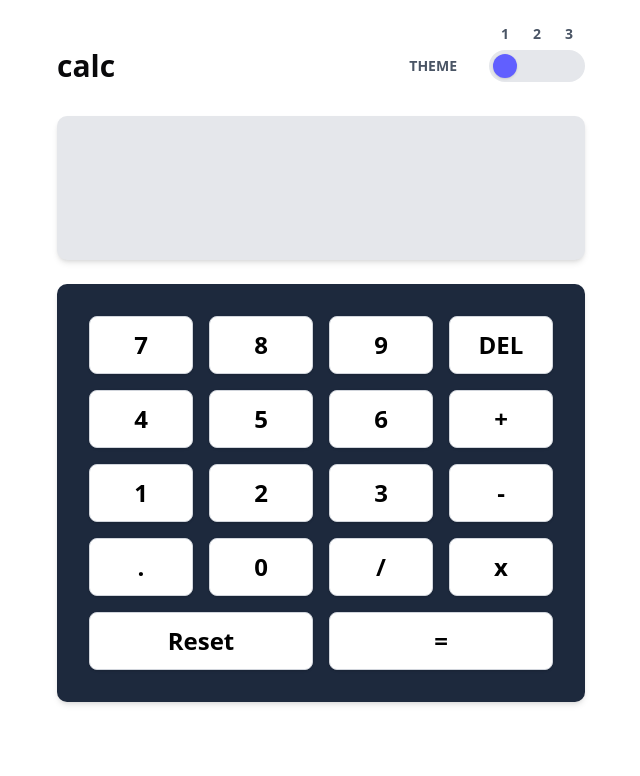
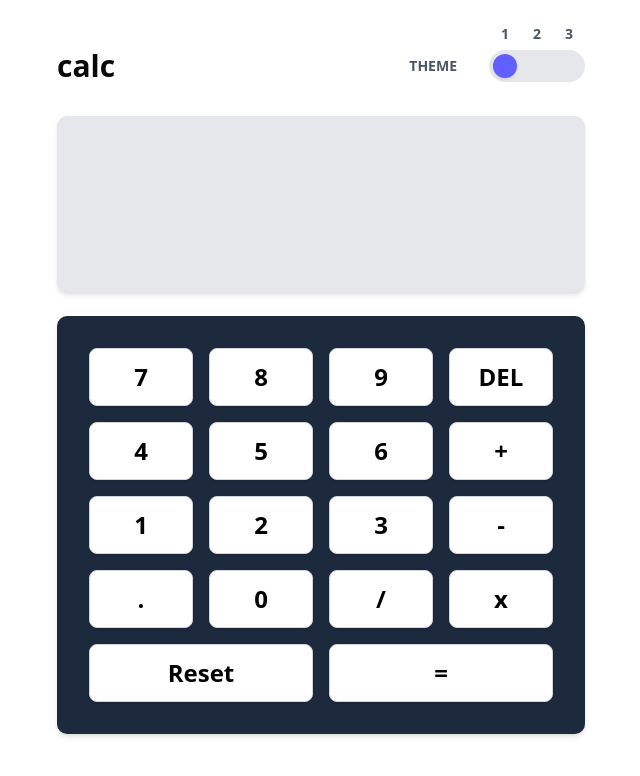
Before and after one commit to AnthonyChablov/calculator-app-ui, a React (Vite) app: page / in a window 1280 px wide. Shown: the top 776 px of the page, without its empty margins (319-959 px from the left). Built offline with nearby package versions, Linux system fonts and the light colour scheme.

Commit message:
test/feat: add default theme prop to Display tests and add scroll behaviour to overflow

```diff
--- a/src/components/Calculator/components/Display/Display.tsx
+++ b/src/components/Calculator/components/Display/Display.tsx
@@ -1,5 +1,6 @@
 import ParagraphText from "@/components/Typography/ParagraphText/ParagraphText";
 import { cn } from "@/utils/utils";
+import React, { useEffect, useRef } from "react";
 
 interface DisplayProps {
   className?: string;
@@ -16,20 +17,28 @@ const Display = ({
   error,
   currentTheme,
 }: DisplayProps) => {
+  const displayRef = useRef<HTMLDivElement>(null);
+
+  useEffect(() => {
+    if (displayRef.current) {
+      displayRef.current.scrollLeft = displayRef.current.scrollWidth;
+    }
+  }, [value, error]); // Re-run effect when 'value' or 'error' changes
+
   return (
     <div
       data-testid={dataTestId}
       className={cn(
-        `
-            flex items-center justify-end w-full h-36 p-6
-          bg-gray-200 dark:bg-gray-700 rounded-lg shadow-md
-            ${className}`
+        `bg-gray-200 dark:bg-gray-700  rounded-lg shadow-md flex items-center justify-start px-6 pt-6 pb-2
+          ${className}`
       )}
     >
-      <ParagraphText
-        text={value || error}
-        className="text-gray-800 dark:text-gray-200 text-5xl font-semibold"
-      ></ParagraphText>
+      <div ref={displayRef} className="max-w-2xl overflow-x-auto w-full h-36 ">
+        <ParagraphText
+          text={value || error}
+          className="text-gray-800 dark:text-gray-200 text-5xl font-semibold whitespace-nowrap"
+        ></ParagraphText>
+      </div>
     </div>
   );
 };
```
Also changed, not shown: 1 other file (tests, documents, lock files or other folders).
